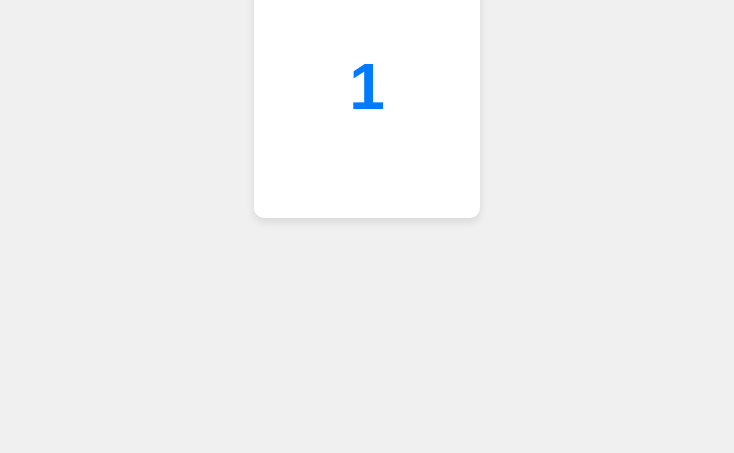
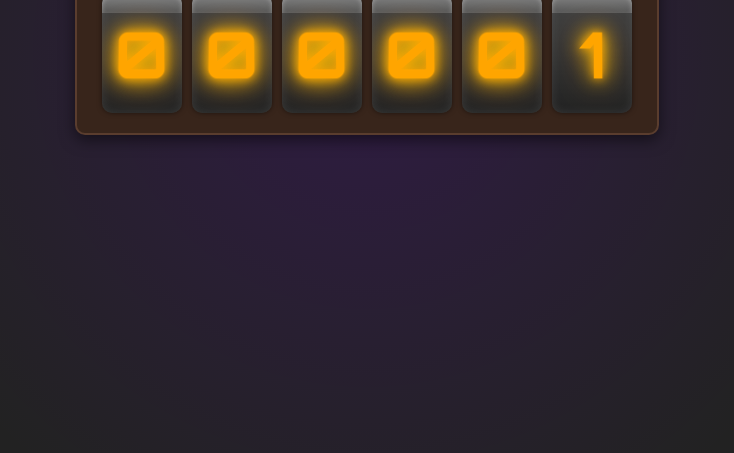
Before and after one commit to winsenee-pixel/winsenee-pixel.github.io, a plain HTML site: page index.html in a window 1280 px wide. Shown: the part 347-800 px from the top of the page, without its empty margins (273-1007 px from the left). Drawn offline with Linux system fonts and the light colour scheme.

Commit message:
Add files via upload

```diff
--- a/index.html
+++ b/index.html
@@ -3,13 +3,30 @@
 <head>
     <meta charset="UTF-8">
     <meta name="viewport" content="width=device-width, initial-scale=1.0">
-    <title>간단 방문자 카운터</title>
+    <title>진공관 방문자 카운터</title>
     <link rel="stylesheet" href="style.css">
+    <link href="https://fonts.googleapis.com/css2?family=Orbitron:wght@400;700&display=swap" rel="stylesheet">
 </head>
 <body>
-    <div class="container">
-        <h1>방문자 수</h1>
-        <p id="counter">0</p>
+    <div class="nixie-clock">
+        <div class="nixie-tube">
+            <span class="digit" id="digit1">0</span>
+        </div>
+        <div class="nixie-tube">
+            <span class="digit" id="digit2">0</span>
+        </div>
+        <div class="nixie-tube">
+            <span class="digit" id="digit3">0</span>
+        </div>
+        <div class="nixie-tube">
+            <span class="digit" id="digit4">0</span>
+        </div>
+        <div class="nixie-tube">
+            <span class="digit" id="digit5">0</span>
+        </div>
+        <div class="nixie-tube">
+            <span class="digit" id="digit6">0</span>
+        </div>
     </div>
     <script src="script.js"></script>
 </body>
--- a/script.js
+++ b/script.js
@@ -22,5 +22,13 @@ if (hasVisited === null) {
     localStorage.setItem('visitCount', count);
 }
 
-// HTML 요소에 방문자 수 표시
-document.getElementById('counter').textContent = count;
+// 카운트 숫자를 문자열로 변환하고, 필요하면 앞에 '0'을 채워 6자리로 만듭니다.
+let countString = String(count).padStart(6, '0');
+
+// 각 자릿수를 해당하는 진공관 span에 표시합니다.
+for (let i = 0; i < countString.length; i++) {
+    const digitElement = document.getElementById(`digit${i + 1}`);
+    if (digitElement) {
+        digitElement.textContent = countString[i];
+    }
+}
--- a/style.css
+++ b/style.css
@@ -1,29 +1,73 @@
 body {
-    font-family: Arial, sans-serif;
+    font-family: 'Orbitron', sans-serif; /* 새로운 폰트 적용 */
     display: flex;
     justify-content: center;
     align-items: center;
     height: 100vh;
     margin: 0;
-    background-color: #f0f0f0;
-    color: #333;
+    background-color: #222; /* 어두운 배경으로 진공관 효과 강조 */
+    color: #eee;
     text-align: center;
+    overflow: hidden; /* 불필요한 스크롤바 방지 */
 }
 
-.container {
-    background: white;
-    padding: 30px 50px;
+.nixie-clock {
+    display: flex;
+    background-color: #38251b; /* 나무 받침대 색상 */
+    padding: 20px;
     border-radius: 10px;
-    box-shadow: 0 4px 8px rgba(0, 0, 0, 0.1);
+    box-shadow: 0 5px 15px rgba(0, 0, 0, 0.5);
+    border: 2px solid #5a3d2e;
+    position: relative;
+    z-index: 1;
 }
 
-h1 {
-    font-size: 2em;
-    margin-bottom: 10px;
+.nixie-tube {
+    width: 80px; /* 진공관 너비 */
+    height: 120px; /* 진공관 높이 */
+    background: linear-gradient(to bottom, #444 0%, #222 100%); /* 진공관 유리 질감 */
+    border-radius: 10px;
+    margin: 0 5px;
+    display: flex;
+    justify-content: center;
+    align-items: center;
+    position: relative;
+    box-shadow: inset 0 0 10px rgba(255, 255, 255, 0.1), 0 0 5px rgba(0, 0, 0, 0.5);
+    overflow: hidden; /* 숫자가 밖으로 나가지 않게 */
 }
 
-#counter {
-    font-size: 4em;
+.nixie-tube::before { /* 진공관 상단 메탈 캡 */
+    content: '';
+    position: absolute;
+    top: 0;
+    left: 0;
+    width: 100%;
+    height: 20px;
+    background: linear-gradient(to bottom, #888 0%, #555 100%);
+    border-top-left-radius: 10px;
+    border-top-right-radius: 10px;
+    box-shadow: inset 0 2px 5px rgba(255, 255, 255, 0.3);
+}
+
+.digit {
+    font-size: 4em; /* 숫자 크기 */
     font-weight: bold;
-    color: #007BFF;
+    color: #FFA500; /* 주황색 빛 */
+    text-shadow: 0 0 10px #FFA500, 0 0 20px #FFD700, 0 0 30px #FF8C00; /* 네온 효과 */
+    position: relative;
+    z-index: 2;
+    transform: perspective(100px) rotateX(5deg); /* 살짝 기울어진 3D 효과 */
 }
+
+/* 아래는 배경에 은은한 빛 효과 */
+body::before {
+    content: '';
+    position: absolute;
+    top: 0;
+    left: 0;
+    width: 100%;
+    height: 100%;
+    background: radial-gradient(circle at 50% 50%, rgba(100, 0, 200, 0.2) 0%, rgba(0, 0, 0, 0) 70%);
+    z-index: 0;
+    pointer-events: none;
+}
```
